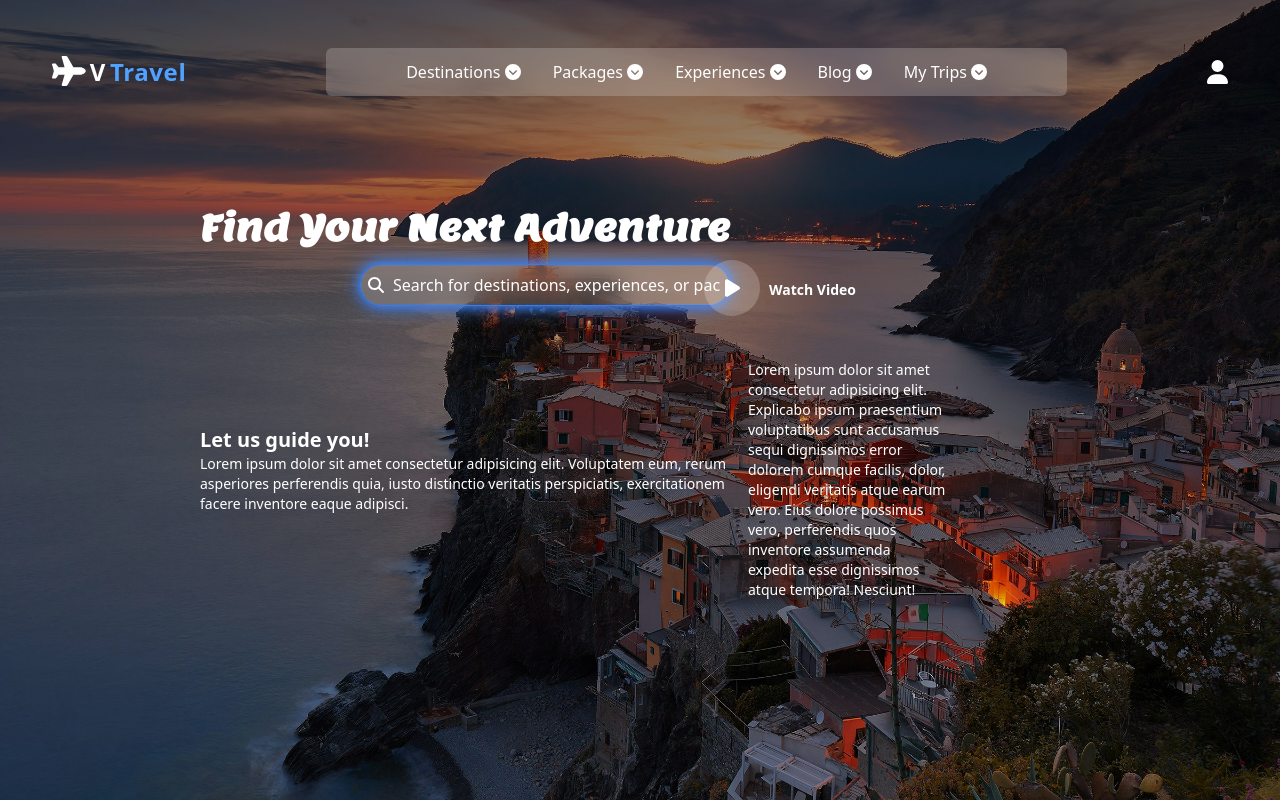
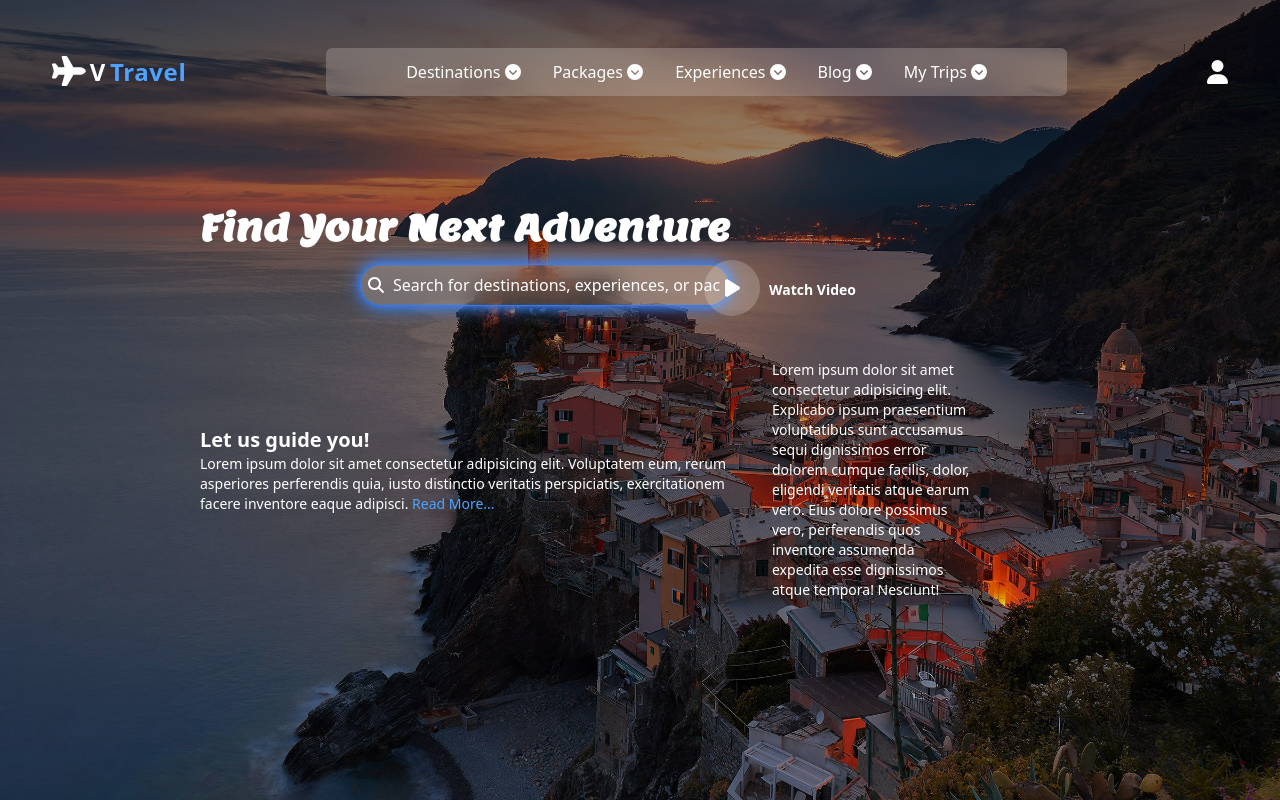
Before and after one commit to Priyanku-AI/Travel, a React (Vite) app: page / in a window 1280 px wide. Built offline with nearby package versions, Linux system fonts and the light colour scheme.

Commit message:
Adjust HeroSection layout and add 'Read More' link
Updated the right offset for a fixed div to improve layout and added a 'Read More...' link styled in blue to the description paragraph for better user engagement.

```diff
--- a/src/components/HeroSection/HeroSection.jsx
+++ b/src/components/HeroSection/HeroSection.jsx
@@ -25,7 +25,7 @@ function HeroSection() {
         <FontAwesomeIcon icon={faPlay} className="text-white text-xl cursor-pointer" />
         <span className="text-white text-sm font-bold ml-2 fixed right-106 top-70">Watch Video</span>
       </div>
-      <div className="fixed right-83 top-90 w-50">
+      <div className="fixed right-77 top-90 w-50">
         <p className="text-white text-sm">
           Lorem ipsum dolor sit amet consectetur adipisicing elit. Explicabo ipsum praesentium voluptatibus sunt accusamus sequi dignissimos error dolorem cumque facilis, dolor, eligendi veritatis atque earum vero. Eius dolore possimus vero, perferendis quos inventore assumenda expedita esse dignissimos atque tempora! Nesciunt!
         </p>
@@ -34,6 +34,7 @@ function HeroSection() {
         <h3 className="text-white text-xl font-bold mt-30 ml-50">Let us guide you!</h3>
         <p className="text-white text-sm w-135 ml-50">
           Lorem ipsum dolor sit amet consectetur adipisicing elit. Voluptatem eum, rerum asperiores perferendis quia, iusto distinctio veritatis perspiciatis, exercitationem facere inventore eaque adipisci.
+          <span className="text-blue-400"> Read More...</span>
         </p>
       </div>
     </div>
```
